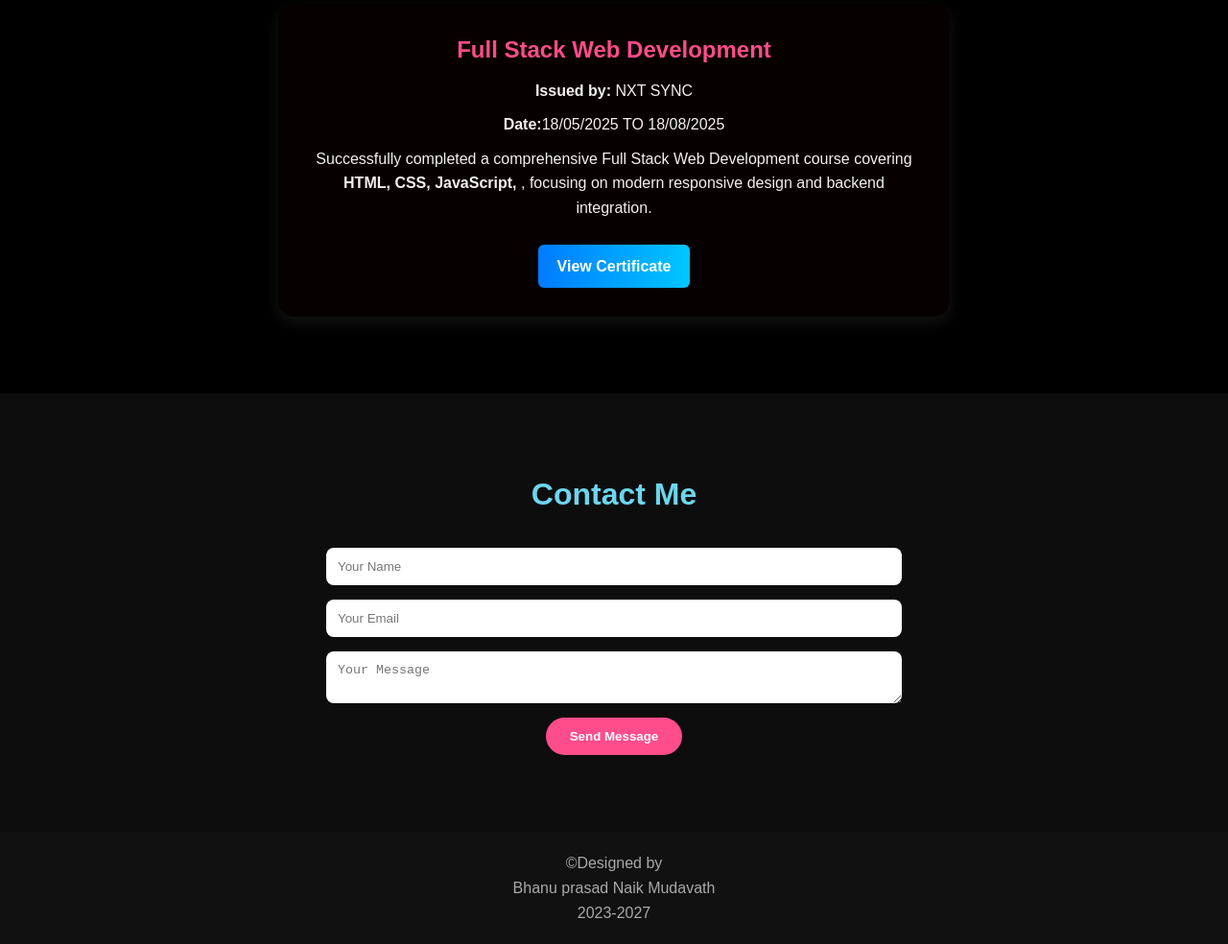
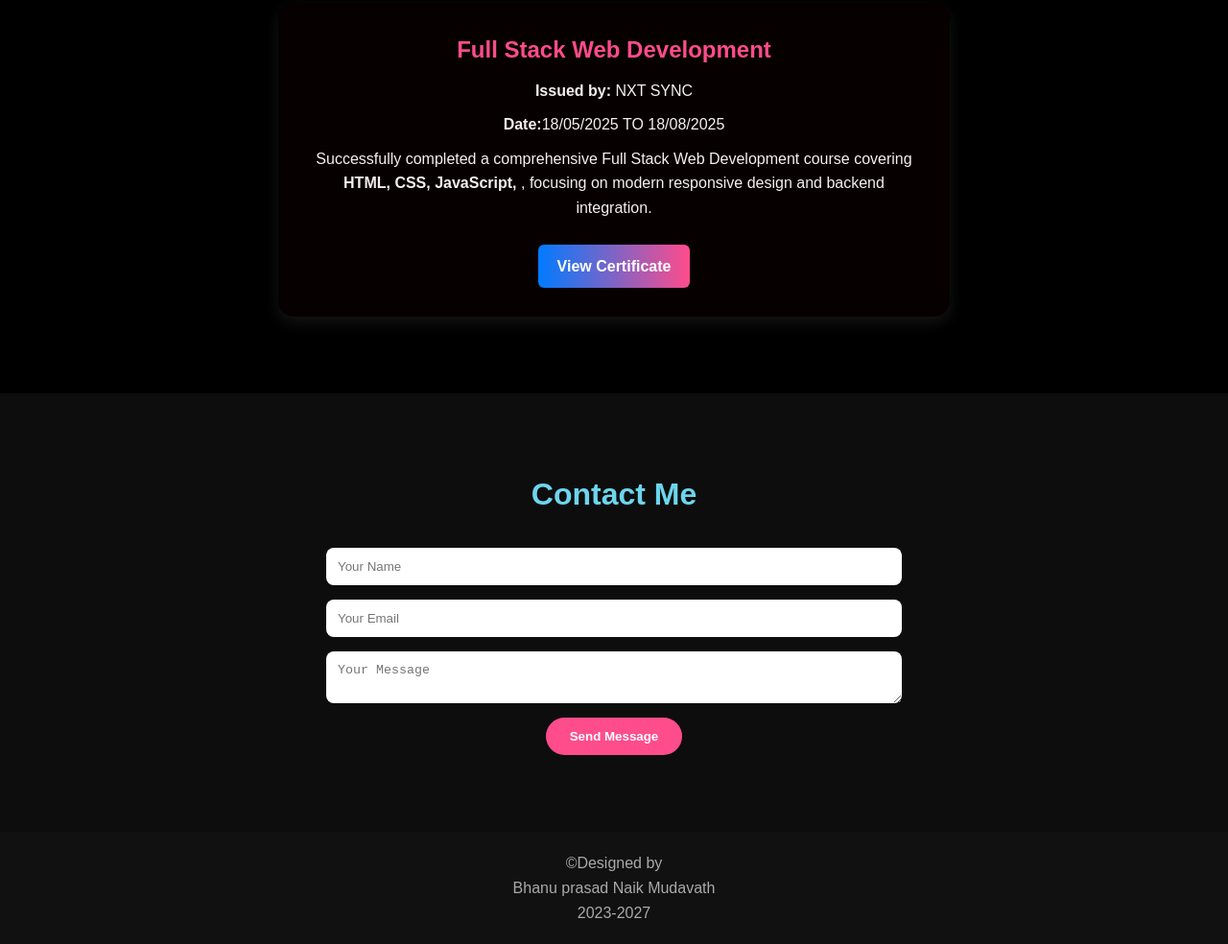
Before and after one commit to bhanu-tech723/mini-project, a plain HTML site: page index.html in a window 1280 px wide. Shown: the part 2472-3456 px from the top of the page at 96% size. Drawn offline with Linux system fonts and the light colour scheme.

Commit message:
Update style.css

```diff
--- a/style.css
+++ b/style.css
@@ -371,7 +371,7 @@ footer {
   display: inline-block;
   margin-top: 15px;
   padding: 10px 20px;
-  background: linear-gradient(90deg, #007bff, #00c6ff);
+  background: linear-gradient(90deg, #007bff, #ff4c8b);
   color: #fff;
   border-radius: 6px;
   text-decoration: none;
```
